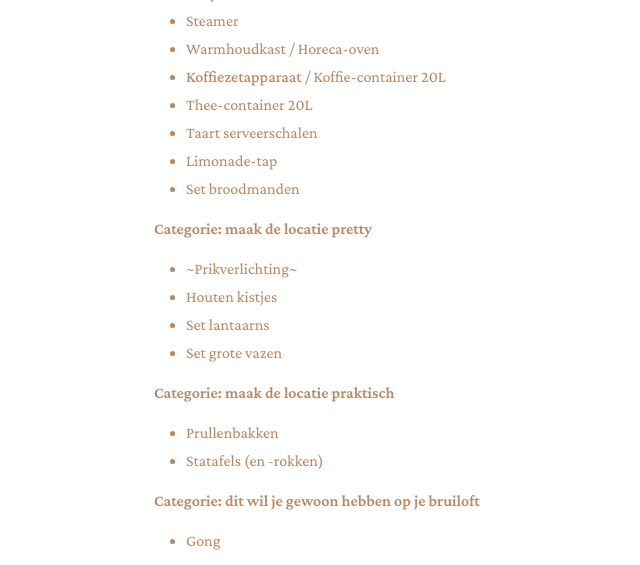
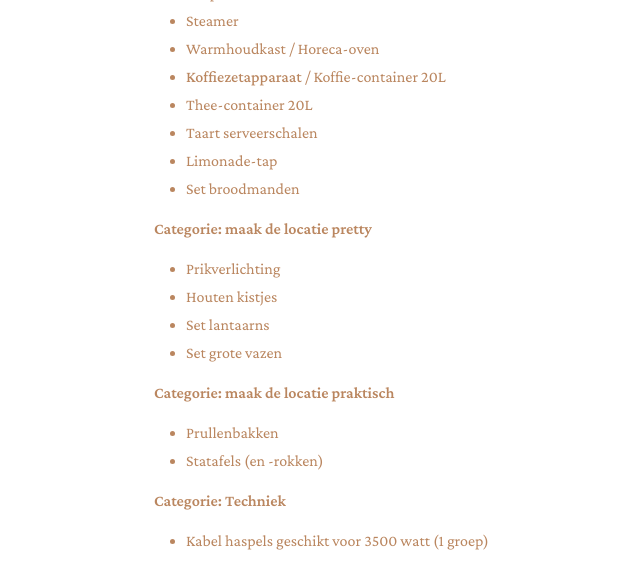
Before and after one commit to RubenSmit/bruiloftjeanineenruben.nl, a Jekyll site: the page built from help_mee.markdown, in a window 1280 px wide and 900 px high, scrolled down 1729 px, cut to the strip 0-565 px from the top of the window. Shown: the whole strip, without its empty margins (54-694 px from the left). Built offline with Jekyll 4.4.1, drawn with Linux system fonts in a browser that asks for light colours.

Commit message:
Update help_mee.markdown

```diff
--- a/help_mee.markdown
+++ b/help_mee.markdown
@@ -44,7 +44,7 @@ Maar de volgende spullen gaan we ergens huren als we ze niet kunnen lenen van vr
 - Set broodmanden
 
 **Categorie: maak de locatie pretty**
-- ~Prikverlichting~
+- Prikverlichting
 - Houten kistjes
 - Set lantaarns
 - Set grote vazen
@@ -53,6 +53,9 @@ Maar de volgende spullen gaan we ergens huren als we ze niet kunnen lenen van vr
 - Prullenbakken
 - Statafels (en -rokken)
 
+**Categorie: Techniek**
+- Kabel haspels geschikt voor 3500 watt (1 groep)
+
 **Categorie: dit wil je gewoon hebben op je bruiloft**
 - <span onclick="play('gong')" class="cursor-pointer">Gong</span>
 
```
